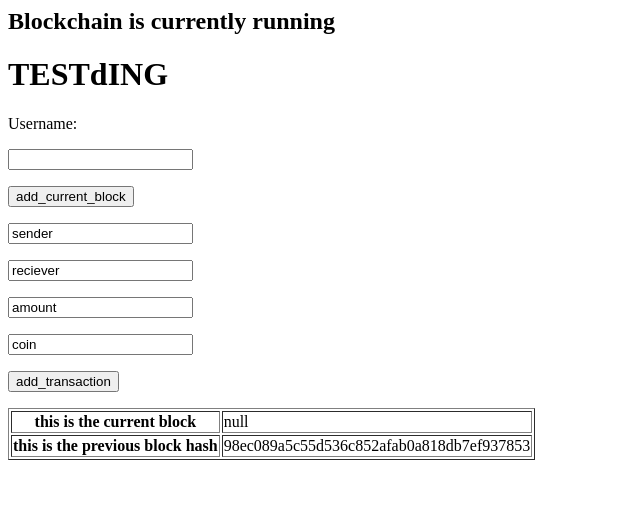
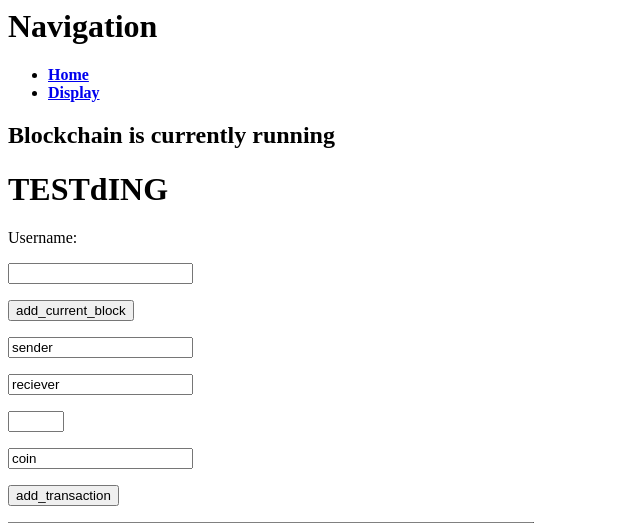
Before and after one commit to Marchwarden/nimloth-blockchain, a Flask app: page /home in a window 1280 px wide. Shown: the top 523 px of the page, without its empty margins (0-640 px from the left). Run offline with Flask 2, Linux system fonts and the light colour scheme.

Commit message:
added display page & page navigation

```diff
--- a/core/__init__.py
+++ b/core/__init__.py
@@ -1,6 +1,7 @@
 from flask import Flask, request, url_for, redirect, render_template
 from .blockchain import Blockchain
 from .block import NimlothBlock
+from .transaction import Transaction
 
 
 def create_app(test_config=None):
@@ -11,6 +12,7 @@ def create_app(test_config=None):
 
     block_chain = Blockchain([], [], 2)
     current_block = NimlothBlock("null", block_chain.printhash(), 0.0, 0, [])
+    new_transaction = Transaction("null", "null", 0, "null")
     if test_config is None:
         # load the instance config, if it exists, when not testing
         app.config.from_pyfile("config.py", silent=True)
@@ -35,7 +37,28 @@ def create_app(test_config=None):
                 block_chain.add_block(current_block, proof)
                 current_block.clearblock()
             elif request.form["submit_button"] == "add_transaction":
+                sender = request.form["sender"]
+                reciever = request.form["reciever"]
+                amount = request.form["amount"]
+                coin = request.form["coin"]
+
+                if isinstance(amount, float) is not True:
+                    return render_template(
+                        "home.html",
+                        block_chain=block_chain,
+                        current_block=current_block,
+                    )
+
+                new_transaction = Transaction(sender, reciever, amount, coin)
+                block_chain.add_new_transaction(new_transaction)
                 action = "add transaction"
+                return render_template(
+                    "home.html",
+                    block_chain=block_chain,
+                    current_block=current_block,
+                    new_transaction=new_transaction,
+                )
+
         blockchain = request.args.get("blockchain")
         return render_template(
             "home.html", block_chain=block_chain, current_block=current_block
@@ -49,4 +72,8 @@ def create_app(test_config=None):
         user = request.args.get("name")
         return render_template("login.html")
 
+    @app.route("/display/")
+    def display():
+        return render_template("display.html")
+
     return app
--- a/core/templates/home.html
+++ b/core/templates/home.html
@@ -3,6 +3,16 @@
    <body>
 
       <form action = "http://localhost:8000/home" method = "post">
+         <div>
+            <p><h1>Navigation</h1></p>
+               <strong><nav>
+                  <ul class = "menu">
+                     <li><a href = "{{url_for('home') }}">Home</a></li>
+                     <li><a href = "{{url_for('display') }}">Display</a></li>
+                  </ul>
+               </nav></strong>
+
+         </div>
          <p><h2>Blockchain is currently running</h2></p>
          <p><h1>TESTdING</h1><p>
          <p>Username:</p>
@@ -11,7 +21,7 @@
 
          <p><input type = "text" name = "sender" value = "sender" /></p>
          <p><input type = "text" name = "reciever" value = "reciever" /></p>
-         <p><input type = "text" name = "amount" value = "amount" /></p>
+         <p><input type = "number" name = "amount" value = "amount" min ="1" max="10" /></p>
          <p><input type = "text" name = "coin" value = "coin" /></p>
          <p><input type = "submit" name = "submit_button" value = "add_transaction" /></p>
       </form>
```
Also changed, not shown: core/templates/display.html (added, +15 -0 lines).
